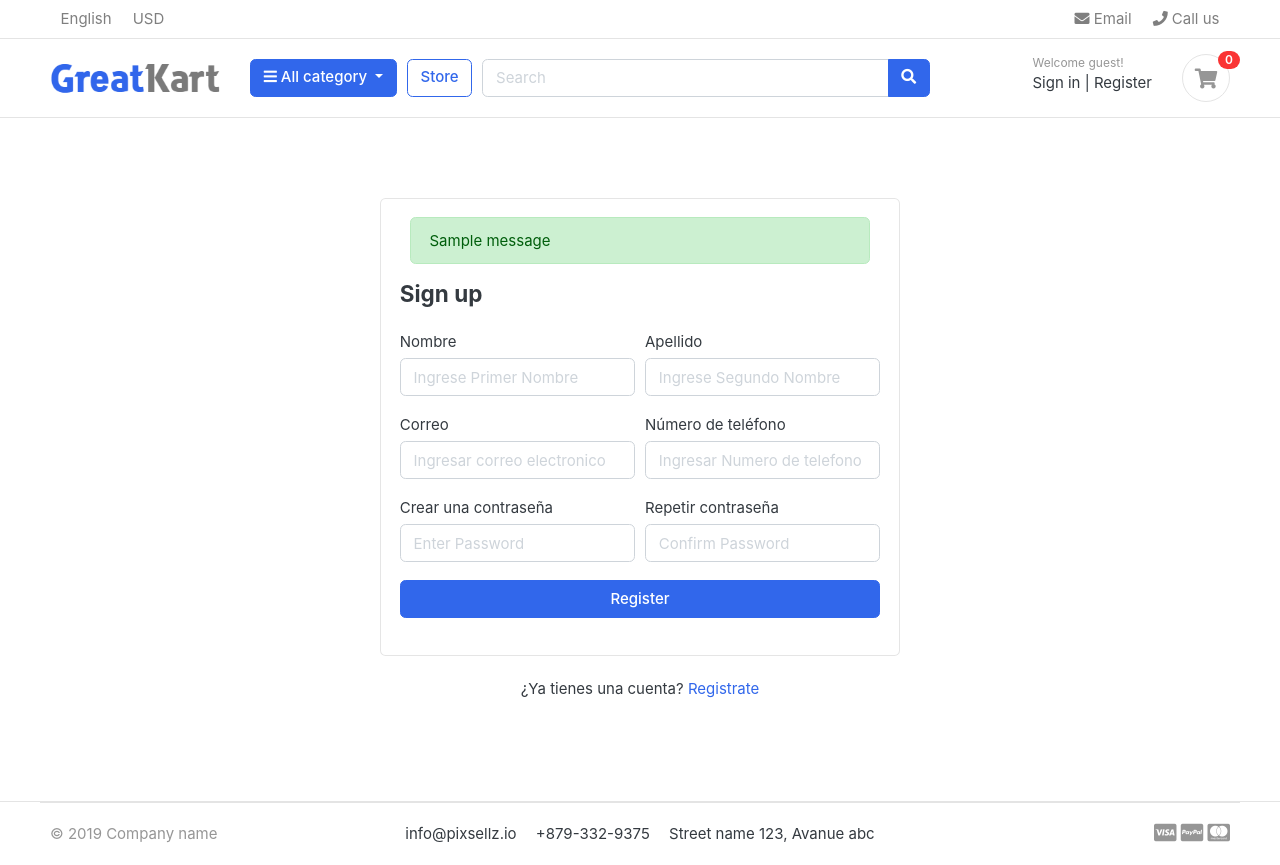
After one commit to and135cd/greatkart-django, a Django app: page /accounts/register/ in a window 1280 px wide. The commit adds this page. Run offline with Django 4.2, Linux system fonts and the light colour scheme; tables that the repository leaves empty hold one stand-in row (values such as "Sample post"); one stand-in notice (Sample message) is shown; some libraries are stand-ins or nearby versions; some web fonts are replaced.

Commit message:
Roles y usuarios no funcionales aun

```diff
--- /dev/null
+++ b/accounts/forms.py
@@ -0,0 +1,35 @@
+from django import forms
+from .models import Account
+
+
+class RegistrationForm(forms.ModelForm):
+    password = forms.CharField(widget=forms.PasswordInput(attrs={
+        'placeholder': 'Enter Password',
+        'class': 'form-control',
+    }))
+    confirm_password = forms.CharField(widget=forms.PasswordInput(attrs={
+        'placeholder': 'Confirm Password'
+    }))
+
+    class Meta:
+        model = Account
+        fields = ['first_name','last_name','phone_number','email','password']
+
+    def __init__(self, *args, **kwargs):
+        super(RegistrationForm, self).__init__(*args, **kwargs)
+        self.fields['first_name'].widget.attrs['placeholder'] = 'Ingrese Primer Nombre'
+        self.fields['last_name'].widget.attrs['placeholder'] = 'Ingrese Segundo Nombre  '
+        self.fields['phone_number'].widget.attrs['placeholder'] = 'Ingresar Numero de telefono '
+        self.fields['email'].widget.attrs['placeholder'] = 'Ingresar correo electronico'
+        for field in self.fields:
+            self.fields[field].widget.attrs['class'] = 'form-control'
+
+    def clean(self):
+        cleaned_data = super(RegistrationForm, self).clean()
+        password = cleaned_data.get('password')
+        confirm_password = cleaned_data.get('confirm_password')
+
+        if password != confirm_password:
+            raise forms.ValidationError(
+                "Las contraseñas no coinciden"
+            )
--- a/accounts/models.py
+++ b/accounts/models.py
@@ -1,6 +1,8 @@
 from django.db import models
 from django.contrib.auth.models import AbstractBaseUser, BaseUserManager
+
 # Create your models here.
+
 class MyAccountManager(BaseUserManager):
     def create_user(self, first_name, last_name, username, email, password=None):
         if not email:
--- /dev/null
+++ b/accounts/urls.py
@@ -0,0 +1,11 @@
+from django.urls import path
+from . import views
+
+
+urlpatterns = [
+    path('register/', views.register, name='register'),
+    path('login/', views.login, name='login'),
+    path('logout/', views.logout, name='logout'),
+
+    path('activate/<uidb64>/<token>/', views.activate, name='activate'),
+]
--- a/accounts/views.py
+++ b/accounts/views.py
@@ -1,3 +1,78 @@
-from django.shortcuts import render
+from django.shortcuts import render, redirect
+from .forms import RegistrationForm
+from .models import Account
+from django.contrib import messages, auth
+from django.contrib.auth.decorators import login_required
+from django.http import HttpResponse
 
-# Create your views here.
+        #VERIFICACIONES
+from django.contrib.sites.shortcuts import get_current_site
+from django.template.loader import render_to_string
+from django.utils.http import urlsafe_base64_encode, urlsafe_base64_decode
+from django.utils.encoding import force_bytes
+from django.contrib.auth.tokens import default_token_generator
+from django.core.mail import EmailMessage
+
+
+def register(request):
+    if request.method == 'POST':
+        form = RegistrationForm(request.POST)
+        if form.is_valid():
+            first_name = form.cleaned_data['first_name']
+            last_name = form.cleaned_data['last_name']
+            phone_number = form.cleaned_data['phone_number']
+            email = form.cleaned_data['email']
+            password = form.cleaned_data['password']
+            username = email.split("@")[0]
+            user = Account.objects.create_user(first_name=first_name, last_name=last_name, email=email, username=username, password=password)
+            user.phone_number = phone_number
+            user.save()
+
+            #ACTIVAR USUARIO
+            current_site = get_current_site(request)
+            mail_subject = 'pleace activate your account'
+            message = render_to_string('accounts/account_verification_email.html',{
+                'user': user,
+                'domain': current_site,
+                'uid': urlsafe_base64_encode(force_bytes(user.pk)),
+                'token': default_token_generator.make_token(user),
+            })
+            to_email = email
+            send_email = EmailMessage(mail_subject, message, to=[to_email])
+            send_email.send()
+            messages.success(request, 'Registado correctamente.')
+            return redirect('register')
+    else:
+        form = RegistrationForm()
+    context = {
+        'form': form,
+    }
+    return render(request, 'accounts/register.html', context)
+
+
+def login(request):
+    if request.method == 'POST':
+        email = request.POST['email']
+        password = request.POST['password']
+
+        user = auth.authenticate(email=email, password=password)
+
+        if user is not None:
+            auth.login(request, user)
+            # messages.success(request, 'You are now Logged in.')
+            return redirect('home')
+        else:
+            messages.error(request, 'Datos incorrectos')
+            return redirect('login')
+    return render(request, 'accounts/login.html')
+
+
+@login_required(login_url = 'login')
+def logout(request):
+    auth.logout(request)
+    messages.success(request, 'Estas logueado.')
+    return redirect('login')
+
+
+def activate(request, uidb64, token):
+    return HttpResponse('ok')
--- a/greatkart/urls.py
+++ b/greatkart/urls.py
@@ -24,4 +24,5 @@ urlpatterns = [
     path('', views.home, name='home'),
     path('store/', include('store.urls')),
     path('cart/', include('carts.urls')),
+    path('accounts/', include('accounts.urls'))
 ] + static(settings.MEDIA_URL, document_root=settings.MEDIA_ROOT)
--- a/static/js/script.js
+++ b/static/js/script.js
@@ -57,3 +57,7 @@ $(document).ready(function() {
 
 });
 // jquery end
+
+setTimeout(function(){
+  $('#message').fadeOut('slow')
+}, 4000)
--- /dev/null
+++ b/templates/accounts/register.html
@@ -0,0 +1,64 @@
+{% extends 'base.html' %}
+{% load static %}
+
+{% block content %}
+
+<section class="section-content padding-y">
+
+<!-- ============================ COMPONENT REGISTER   ================================= -->
+	<div class="card mx-auto" style="max-width:520px; margin-top:40px;">
+      <article class="card-body">
+    {% include 'includes/alerts.html' %}
+		<header class="mb-4"><h4 class="card-title">Sign up</h4></header>
+		<form action="{% url 'register' %}" method="POST">
+      {% csrf_token %}
+
+
+				<div class="form-row">
+					<div class="col form-group">
+						<label>Nombre</label>
+					  	{{ form.first_name }}
+					</div> <!-- form-group end.// -->
+					<div class="col form-group">
+						<label>Apellido</label>
+					  	{{ form.last_name }}
+					</div> <!-- form-group end.// -->
+				</div> <!-- form-row end.// -->
+
+
+				<div class="form-row">
+					<div class="form-group col-md-6">
+					  <label>Correo</label>
+					  {{ form.email }}
+					</div> <!-- form-group end.// -->
+					<div class="form-group col-md-6">
+					  <label>Número de teléfono</label>
+            {{ form.phone_number }}
+					</div> <!-- form-group end.// -->
+				</div> <!-- form-row.// -->
+				<div class="form-row">
+					<div class="form-group col-md-6">
+						<label>Crear una contraseña</label>
+					    {{ form.password }}
+					</div> <!-- form-group end.// -->
+					<div class="form-group col-md-6">
+						<label>Repetir contraseña</label>
+              {{ form.confirm_password}}
+					</div> <!-- form-group end.// -->
+				</div>
+			    <div class="form-group">
+			        <button type="submit" class="btn btn-primary btn-block"> Register  </button>
+			    </div> <!-- form-group// -->
+      {{ form.email.errors }}
+      {{ form.non_field_errors }}
+			</form>
+		</article><!-- card-body.// -->
+    </div> <!-- card .// -->
+    <p class="text-center mt-4">¿Ya tienes una cuenta? <a href="{% url 'login' %}">Registrate</a></p>
+    <br><br>
+<!-- ============================ COMPONENT REGISTER  END.// ================================= -->
+
+
+</section>
+
+{% endblock %}
--- /dev/null
+++ b/templates/includes/alerts.html
@@ -0,0 +1,13 @@
+{% if messages %}
+
+    {% for message in messages %}
+    <div id="message" class="container">
+    <div {% if message.tags %} class="alert alert-{{ message.tags }}"{% endif %} role="alert">
+      <button type="button" class="close" data-dismiss="alert"><span aria-hidden="true"></span></button>
+        {% if message.level == DEFAULT_MESSAGE_LEVELS.ERROR %}Error: {% endif %}
+        {{ message }}
+    </div>
+    </div>
+    {% endfor %}
+
+{% endif %}
--- a/templates/includes/navbar.html
+++ b/templates/includes/navbar.html
@@ -65,13 +65,23 @@
   </div> <!-- col.// -->
   <div class="col-lg-3 col-sm-6 col-8 order-2 order-lg-3">
         <div class="d-flex justify-content-end mb-3 mb-lg-0">
+          {% if user.id is None  %}
           <div class="widget-header">
             <small class="title text-muted">Welcome guest!</small>
             <div>
-              <a href="./signin.html">Sign in</a> <span class="dark-transp"> | </span>
-              <a href="./register.html"> Register</a>
+              <a href="{% url 'login' %}">Sign in</a> <span class="dark-transp"> | </span>
+              <a href="{% url 'register' %}"> Register</a>
             </div>
           </div>
+          {% else %}
+          <div class="widget-header">
+            <small class="title text-muted">Bienvenido {{user.first_name}}!</small>
+            <div>
+              <a href="#">dashboard</a> <span class="dark-transp"> | </span>
+              <a href="{% url 'logout' %}"> Logout</a>
+            </div>
+          </div>
+          {% endif %}
           <a href="{% url 'cart' %}" class="widget-header pl-3 ml-3">
             <div class="icon icon-sm rounded-circle border"><i class="fa fa-shopping-cart"></i></div>
             <span class="badge badge-pill badge-danger notify">{{ cart_count }}</span>
```
Also changed, not shown: greatkart/settings.py (+13 -0 lines), templates/accounts/account_verification_email.html (added, +10 -0 lines), templates/accounts/login.html (added, +41 -0 lines).
